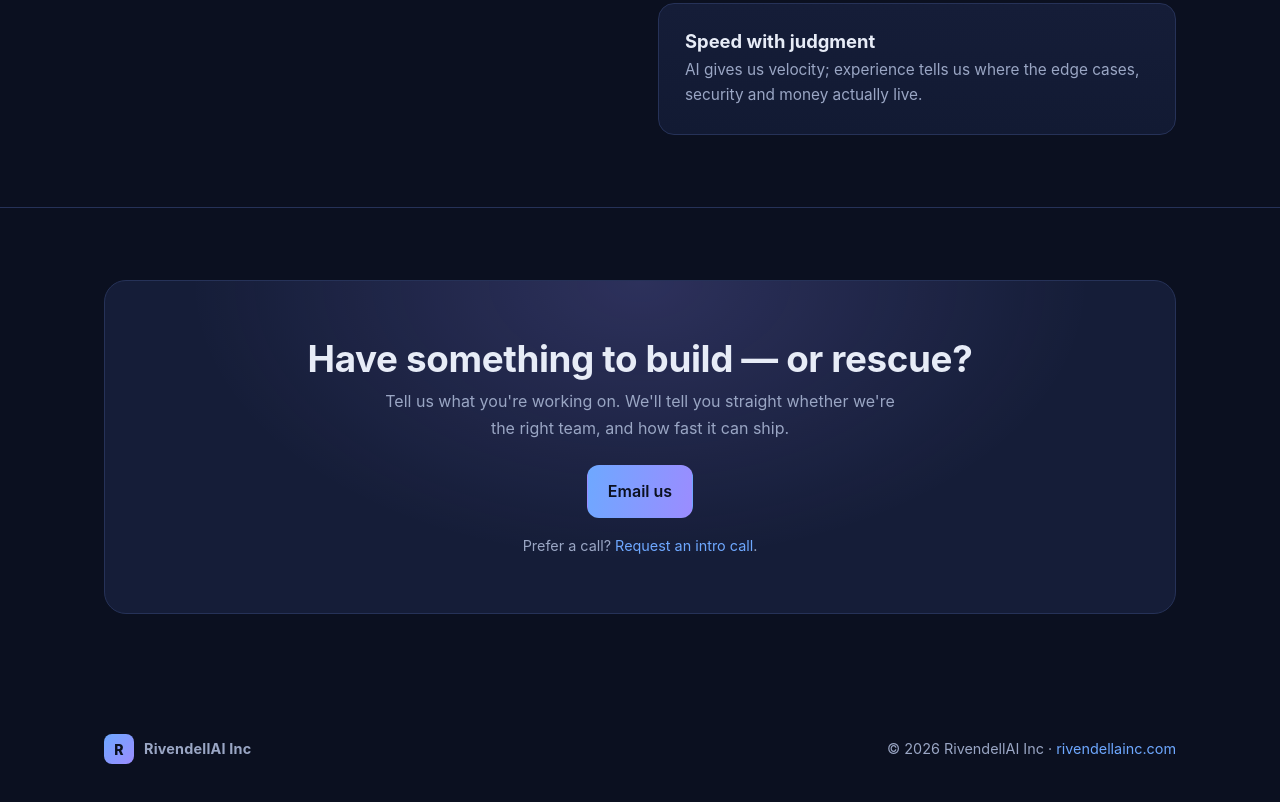
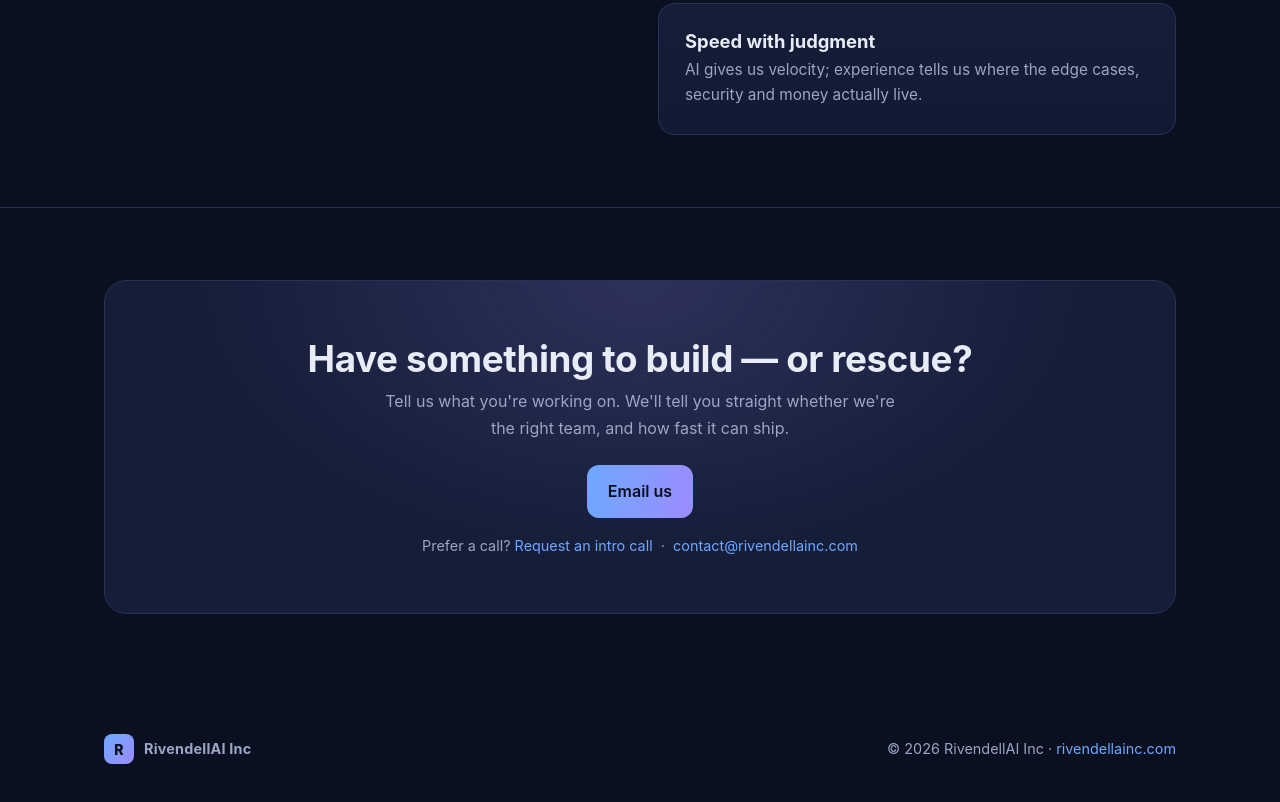
Before and after one commit to rickahome/rivendellai-site, a plain HTML site: page index.html in a window 1280 px wide. Shown: the part 3480-4282 px from the top of the page. Drawn offline with Linux system fonts and the light colour scheme.

Commit message:
Use contact@rivendellainc.com as the business contact address

```diff
--- a/index.html
+++ b/index.html
@@ -316,11 +316,10 @@
       <div class="cta-band">
         <h2>Have something to build — or rescue?</h2>
         <p>Tell us what you're working on. We'll tell you straight whether we're the right team, and how fast it can ship.</p>
-        <!-- EDIT: replace the email below with your real contact address -->
-        <a class="btn btn-primary" href="mailto:hello@rivendellainc.com?subject=Project%20inquiry">Email us</a>
+        <a class="btn btn-primary" href="mailto:contact@rivendellainc.com?subject=Project%20inquiry">Email us</a>
         <div class="muted" style="margin-top:16px; font-size:.9rem">
-          <!-- EDIT: or drop in a Calendly / Cal.com link here -->
-          Prefer a call? <a href="mailto:hello@rivendellainc.com?subject=Intro%20call">Request an intro call</a>.
+          Prefer a call? <a href="mailto:contact@rivendellainc.com?subject=Intro%20call">Request an intro call</a>
+          &nbsp;·&nbsp; <a href="mailto:contact@rivendellainc.com">contact@rivendellainc.com</a>
         </div>
       </div>
     </div>
```
